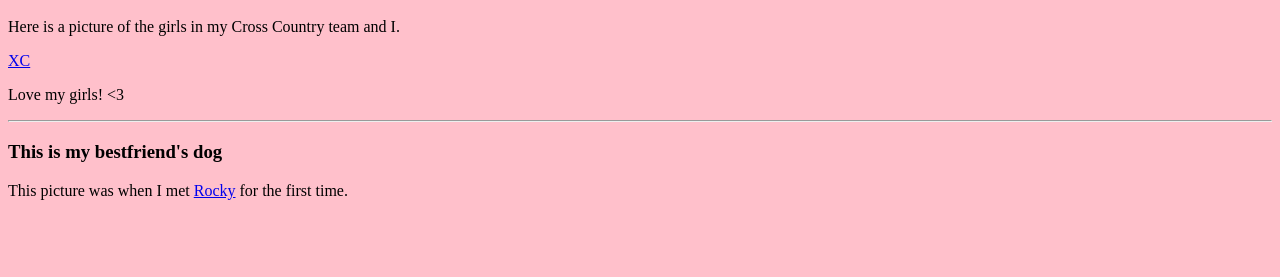
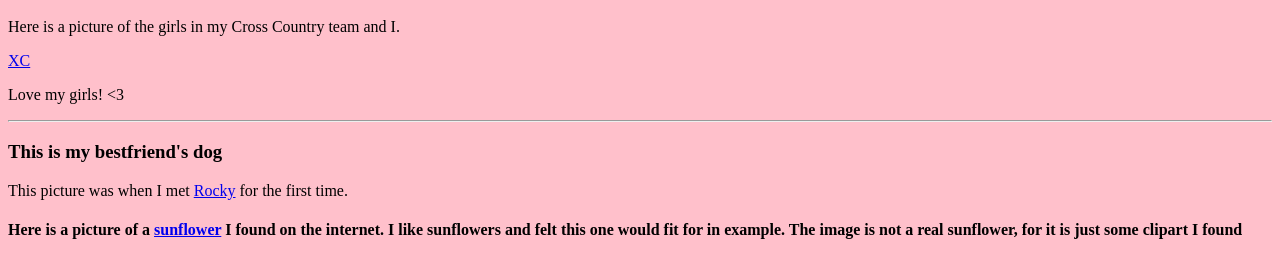
Before and after one commit to navarrokarla/website, a plain HTML site: page index.html in a window 1280 px wide. Shown: the part 95-372 px from the top of the page. Drawn offline with Linux system fonts and the light colour scheme.

Commit message:
Update index.html

```diff
--- a/index.html
+++ b/index.html
@@ -10,5 +10,8 @@
   <h3> This is my bestfriend's dog </h3>
   <p> This picture was when I met
     <a href="rockyboi.JPG"> Rocky</a> for the first time. </p>
+  <h4><p> Here is a picture of a
+            <a href="http://clipart-library.com/newimages/clip-art-flower-34.png">sunflower</a>
+            I found on the internet. I like sunflowers and felt this one would fit for in example. The image is not a real sunflower, for it is just some clipart I found </p></h4>
 </body>
 </html>
```
